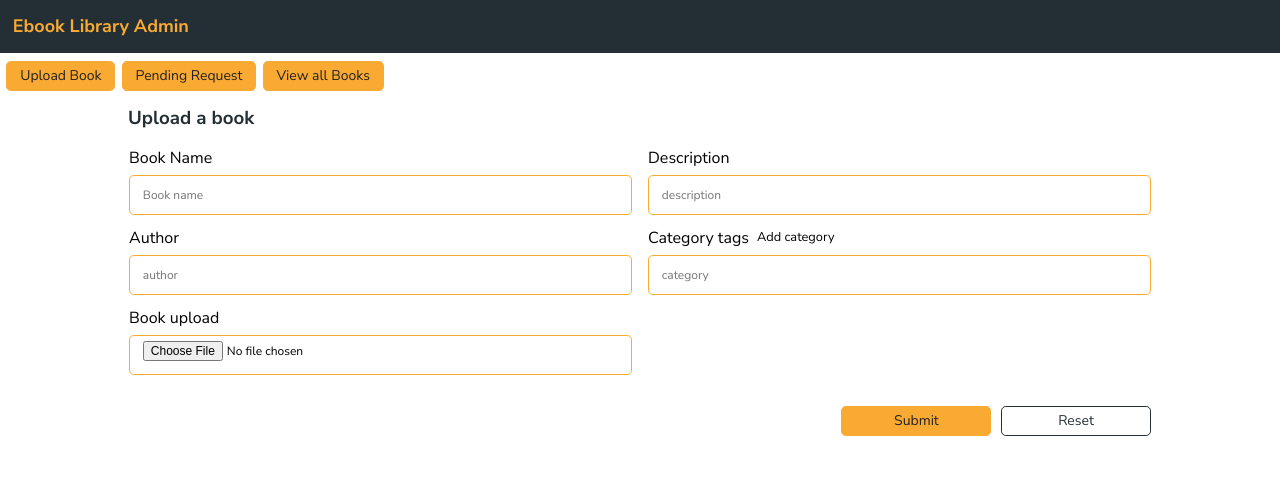
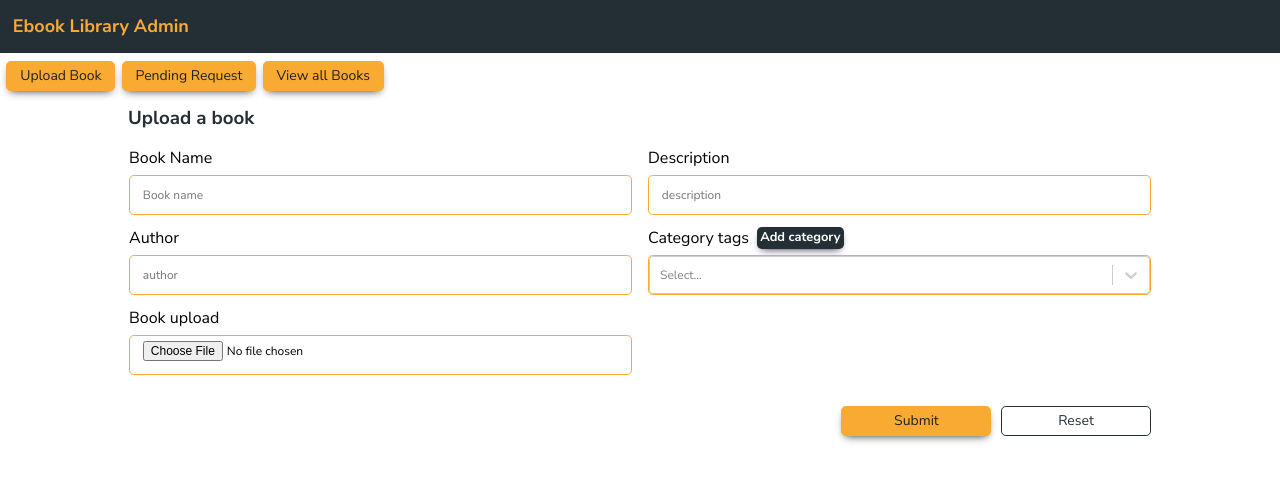
Before and after one commit to SabarnaBasak-web/pdfLibrary-admin, a React (Vite) app: page / in a window 1280 px wide. Both pictures are taken after a click on the button "Upload Book". Shown: the top 482 px of the page. Built offline with nearby package versions, Linux system fonts and the light colour scheme; no server answers.

Commit message:
feat: multi select dropdown with chip and api implementation

```diff
--- a/index.html
+++ b/index.html
@@ -4,6 +4,8 @@
     <meta charset="UTF-8" />
     <link rel="icon" type="image/svg+xml" href="/vite.svg" />
     <meta name="viewport" content="width=device-width, initial-scale=1.0" />
+    <link href="https://fonts.googleapis.com/css2?family=Material+Icons"
+      rel="stylesheet">
     <title>Admin Dashboard</title>
   </head>
   <body>
--- a/package.json
+++ b/package.json
@@ -12,7 +12,8 @@
   "dependencies": {
     "formik": "^2.4.1",
     "react": "^18.2.0",
-    "react-dom": "^18.2.0"
+    "react-dom": "^18.2.0",
+    "react-select": "^5.7.3"
   },
   "devDependencies": {
     "@types/react": "^18.0.37",
--- a/src/App.css
+++ b/src/App.css
@@ -1,4 +1,4 @@
-.container{
+.container {
   display: flex;
   flex-direction: row;
   justify-content: space-between;
@@ -6,30 +6,31 @@
   background-color: #232f34;
   padding: 0.8rem;
 }
-h4{
+h4 {
   font-weight: 700;
   font-size: 18px;
   color: #f9aa33;
 }
-.navigationSection{
-  margin-top:0.5rem;
+.navigationSection {
+  margin-top: 0.5rem;
 }
 
-.navigation-button{
+.navigation-button {
   border-radius: 0.3rem;
   background-color: #f9aa33;
   color: #212121;
   padding: 0.3rem 0.8rem;
   box-sizing: border-box;
   border: 1px solid #f9aa33;
-  font-family: 'Nunito Sans', sans-serif;
+  font-family: "Nunito Sans", sans-serif;
   font-size: 14px;
   font-weight: 500;
   cursor: pointer;
   margin-left: 0.4rem;
+  box-shadow: 0 4px 9px -4px #232f34;
 }
 
-.renderComponent{
+.renderComponent {
   display: flex;
   justify-content: center;
 }
--- a/src/components/Modal/AddCategoryModal.style.css
+++ b/src/components/Modal/AddCategoryModal.style.css
@@ -1,52 +1,52 @@
-.overlay{
+.overlay {
   position: fixed;
-    background-color: rgba(0,0,0,0.5);
+  background-color: rgba(0, 0, 0, 0.5);
   height: 100%;
-    top:0;
+  top: 0;
   left: 0;
   width: 100%;
 }
-.modal{
+.modal {
   position: absolute;
-    top:50%;
+  top: 50%;
   left: 50%;
-    transform: translate(-50%,-50%);
+  transform: translate(-50%, -50%);
   width: 450px;
-    padding:0.6rem 0.7rem;
+  padding: 0.6rem 0.7rem;
   border: 1px solid #eceff1;
   border-radius: 5px;
   background-color: #eceff1;
 }
 
-.modalTitle{
+.modalTitle {
   font-size: 16px;
-    margin-top:0.3rem;
+  margin-top: 0.3rem;
 }
 
-.formButtonGroup{
+.formButtonGroup {
   margin-top: 0.5rem;
 }
-.modalForm{
+.modalForm {
   margin-top: 0.5rem;
 }
 
-.modalFormButton{
+.modalFormButton {
   border-radius: 0.3rem;
   background-color: #f9aa33;
   color: #212121;
   padding: 0.3rem 0.8rem;
   box-sizing: border-box;
   border: 1px solid #f9aa33;
-    font-family: 'Nunito Sans', sans-serif;
+  font-family: "Nunito Sans", sans-serif;
   font-size: 14px;
   font-weight: 500;
   cursor: pointer;
   margin-left: 0.4rem;
+  box-shadow: 0 4px 9px -4px #232f34;
 }
 
-.modalAlertSuccessMsg{
+.modalAlertSuccessMsg {
   font-size: 13px;
   text-align: center;
-    color:#1B5E20;
-
+  color: #1b5e20;
 }
--- a/src/components/UploadBook/UploadBook.style.css
+++ b/src/components/UploadBook/UploadBook.style.css
@@ -59,6 +59,7 @@ h3 {
   cursor: pointer;
   width: 150px;
   margin-top: 0.7rem;
+  box-shadow: 0 4px 9px -4px #232f34;
 }
 .formReset {
   border-radius: 0.3rem;
@@ -83,8 +84,7 @@ h3 {
   align-items: center;
 }
 
-
-.inputContainerTags{
+.inputContainerTags {
   display: flex;
   flex-direction: row;
   justify-content: flex-start;
@@ -92,8 +92,44 @@ h3 {
   gap: 0.5rem;
 }
 
-.inputContainer p{
+.inputContainer p {
   cursor: pointer;
   font-size: 0.8rem;
   line-height: 1.2;
 }
+
+.selectFormInput {
+  width: 100%;
+  border: 1px solid #f9aa33 !important;
+  border-radius: 0.3rem;
+  font-size: 12px;
+}
+
+.alertContainer {
+  width: fit-content;
+  padding: 0.3rem 0.8rem;
+  border-radius: 0.3rem;
+  position: absolute;
+  bottom: 10px;
+  right: 10px;
+  color: #fff;
+}
+
+.danger {
+  background-color: #d1485f;
+  border: 1px solid #d1485f;
+}
+
+.success {
+  background-color: #14a44d;
+  border: 1px solid #14a44d;
+}
+
+.openModalBtn {
+  color: #fff;
+  font-weight: 700;
+  background-color: #232f34;
+  padding: 0.2rem;
+  border-radius: 0.3rem;
+  box-shadow: 0 4px 9px -4px #232f34;
+}
--- a/src/components/UploadBook/UploadBook.tsx
+++ b/src/components/UploadBook/UploadBook.tsx
@@ -1,16 +1,49 @@
-import { useState } from "react";
+import { useState, useEffect } from "react";
 import { useFormik } from "formik";
 import "./UploadBook.style.css";
+import Select from "react-select";
 import AddCategoryModal from "../Modal/AddCategoryModal";
+import { ICategoryResponse } from "../../types/ResponseTypes";
 
+interface IFormattedCategory {
+  label: string;
+  value: string;
+}
 function UploadBook() {
-  const [fileName, setFileName] = useState<Blob | null>(null);
-  const [openModal, setOpenModal] = useState(false);
-  const [alert, setAlert] = useState({
+  const defaultAlertState = {
     display: false,
     msg: "",
     status: 0,
-  });
+  };
+  const [fileName, setFileName] = useState<Blob | null>(null);
+  const [openModal, setOpenModal] = useState(false);
+  const [allCategories, setAllCategories] = useState<IFormattedCategory[]>([]);
+  const [categories, setCategories] = useState<IFormattedCategory[]>([]);
+  const [alert, setAlert] = useState(defaultAlertState);
+
+  const selectChangeHandler = (e: IFormattedCategory) => {
+    return setCategories(e);
+  };
+
+  const resetAlertState = () => {
+    setAlert(defaultAlertState);
+  };
+  const getAllCategories = async () => {
+    const response = await fetch("http://localhost:3000/category");
+    const allCategories = await response.json();
+    const formatedCategoryList: IFormattedCategory[] = allCategories.reduce(
+      (acc: IFormattedCategory[], curr: ICategoryResponse) => {
+        acc.push({ value: curr.name, label: curr.name });
+        return acc;
+      },
+      []
+    );
+    setAllCategories(formatedCategoryList);
+  };
+
+  useEffect(() => {
+    getAllCategories();
+  }, []);
   const formHandleChange = (type: string, e: any) => {
     setFileName(e.target.files[0]);
     console.log("Event", e.target.files[0], typeof e, type);
@@ -20,15 +53,39 @@ function UploadBook() {
       name: "",
       description: "",
       authorName: "",
-      categoryName: "",
+      categoryName: [],
     },
     onSubmit: async (values) => {
       const formData = new FormData();
+      const formatedCategory = categories?.reduce(
+        (acc: string[], curr: IFormattedCategory) => {
+          acc.push(curr.value);
+          return acc;
+        },
+        []
+      );
+      if (
+        !values.name ||
+        !fileName ||
+        !values.description ||
+        !values.authorName ||
+        !formatedCategory.length
+      ) {
+        setAlert({
+          display: true,
+          status: 404,
+          msg: "Fields should not be empty",
+        });
+        setTimeout(() => {
+          resetAlertState();
+        }, 3000);
+        return;
+      }
       formData.append("name", values.name);
       formData.append("fileName", fileName);
       formData.append("description", values.description);
       formData.append("authorName", values.authorName);
-      formData.append("categoryName", values.categoryName);
+      formData.append("categoryName", formatedCategory.join(","));
       formData.append("username", "Sankha");
 
       try {
@@ -38,8 +95,10 @@ function UploadBook() {
           body: formData,
         });
         const result = await response.json();
-        console.log("Result", result);
         setAlert({ display: true, msg: result.msg, status: result.status });
+        setTimeout(() => {
+          resetAlertState();
+        }, 3000);
       } catch (err) {
         console.log("Error ", err);
       }
@@ -54,79 +113,81 @@ function UploadBook() {
     setOpenModal(false);
   };
   return (
-    <div className="uploadContainer">
+    <div className='uploadContainer'>
       <h3>Upload a book</h3>
       <form
         onSubmit={formik.handleSubmit}
-        className="formContainer"
-        encType="multipart/form-data"
+        className='formContainer'
+        encType='multipart/form-data'
       >
-        <div className="inputContainer">
-          <label htmlFor="name">Book Name</label>
+        <div className='inputContainer'>
+          <label htmlFor='name'>Book Name</label>
           <input
-            type="text"
+            type='text'
             value={formik.values.name}
             onChange={formik.handleChange}
-            placeholder="Book name"
-            className="formInput"
-            name="name"
+            placeholder='Book name'
+            className='formInput'
+            name='name'
           />
         </div>
-        <div className="inputContainer">
+        <div className='inputContainer'>
           <label>Description</label>
           <input
-            type="text"
-            name="description"
-            placeholder="description"
+            type='text'
+            name='description'
+            placeholder='description'
             value={formik.values.description}
-            className="formInput"
+            className='formInput'
             onChange={formik.handleChange}
           />
         </div>
-        <div className="inputContainer">
+        <div className='inputContainer'>
           <label>Author</label>
           <input
-            type="text"
-            name="authorName"
-            placeholder="author"
+            type='text'
+            name='authorName'
+            placeholder='author'
             value={formik.values.authorName}
-            className="formInput"
+            className='formInput'
             onChange={formik.handleChange}
           />
         </div>
-        <div className="inputContainer">
-          <div className="inputContainerTags">
+        <div className='inputContainer'>
+          <div className='inputContainerTags'>
             <label>Category tags</label>
-            <p onClick={openModalHandler}>Add category</p>
+            <p className='openModalBtn' onClick={openModalHandler}>
+              Add category
+            </p>
           </div>
-          <input
-            type="text"
-            name="categoryName"
-            placeholder="category"
-            value={formik.values.categoryName}
-            className="formInput"
-            onChange={formik.handleChange}
+
+          <Select
+            isMulti
+            name='categoryNameList'
+            options={allCategories}
+            className='selectFormInput'
+            onChange={selectChangeHandler}
           />
         </div>
-        <div className="inputContainer">
+        <div className='inputContainer'>
           <label>Book upload</label>
           <input
-            type="file"
-            name="fileName"
-            className="formInput"
+            type='file'
+            name='fileName'
+            className='formInput'
             onChange={(e) => formHandleChange("file", e)}
           />
         </div>
-        <div className="inputContainer"></div>
+        <div className='inputContainer'></div>
         <div></div>
-        <div className="formButtonGroup">
-          <button className="formSubmit" type="submit" value="Submit">
+        <div className='formButtonGroup'>
+          <button className='formSubmit' type='submit' value='Submit'>
             Submit
           </button>
           <button
-            className="formReset"
-            type="reset"
-            value="Reset"
+            className='formReset'
+            type='reset'
+            value='Reset'
             onClick={() => formik.resetForm()}
           >
             Reset
@@ -136,11 +197,19 @@ function UploadBook() {
 
       <AddCategoryModal
         isOpen={openModal}
-        title="Add Category"
+        title='Add Category'
         closeModal={closeModalHandler}
       />
 
-      {alert.display && <div>{alert.msg}</div>}
+      {alert.display && (
+        <div
+          className={`alertContainer ${
+            alert.status !== 201 ? "danger" : "success"
+          }`}
+        >
+          {alert.status !== 201 ? "❗" : "✔️"} {alert.msg}
+        </div>
+      )}
     </div>
   );
 }
--- /dev/null
+++ b/src/types/ResponseTypes.ts
@@ -0,0 +1,6 @@
+export interface ICategoryResponse {
+  id: number;
+  name: string;
+  createdAt: Date;
+  updatedAt: Date;
+}
```
Also changed, not shown: 2 other files (tests, documents, lock files or other folders). Lines whose indentation alone changed are shown as unchanged.
